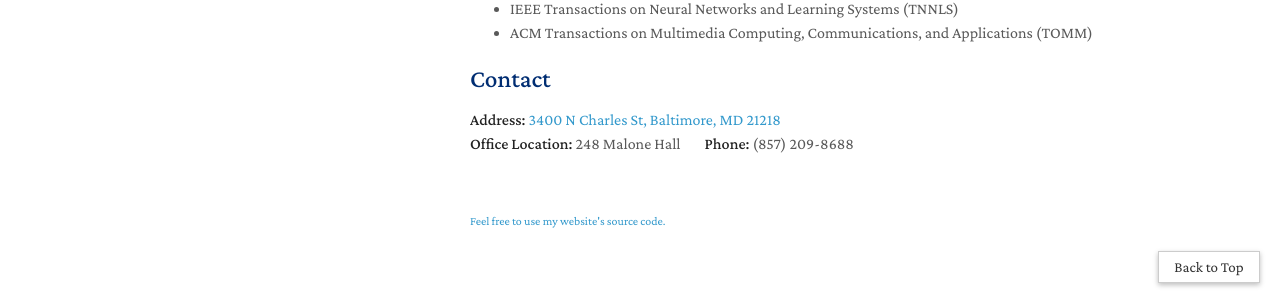
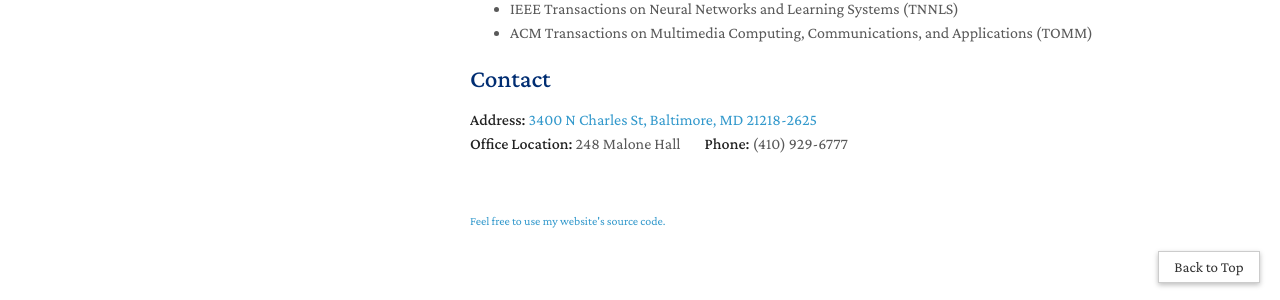
Before and after one commit to yaoyao-liu/yaoyao-liu.github.io, a Jekyll site: the page built from index.md, in a window 1280 px wide and 900 px high, scrolled down 2807 px. Shown: the part 597-897 px from the top of the window. Built offline with Jekyll 4.4.1, drawn with Linux system fonts in a browser that asks for light colours; nearby versions of some CDN libraries; comment, search, counter and statistics services are not loaded; a style sheet for code colours, icons or effects is not loaded; our own code applies the rules of GitHub Pages for plain Markdown files.

Commit message:
Update index.md

```diff
--- a/index.md
+++ b/index.md
@@ -37,6 +37,6 @@ My research lies at the intersection of **computer vision** and **machine learni
 {% include_relative _includes/services.md %}
 
 ## Contact
-**Address:** [3400 N Charles St, Baltimore, MD 21218](https://www.google.com/maps/place/Malone+Hall,+3400+N+Charles+St,+Baltimore,+MD+21218/@39.3262085,-76.6253679,17z/data=!3m1!4b1!4m6!3m5!1s0x89c804de59b4d18d:0x2d92398f0946a9ad!8m2!3d39.3262044!4d-76.6208832!16s%2Fg%2F11b6g45l_1?coh=164777&entry=tt)
+**Address:** [3400 N Charles St, Baltimore, MD 21218-2625](https://www.google.com/maps/place/Malone+Hall,+3400+N+Charles+St,+Baltimore,+MD+21218/@39.3262085,-76.6253679,17z/data=!3m1!4b1!4m6!3m5!1s0x89c804de59b4d18d:0x2d92398f0946a9ad!8m2!3d39.3262044!4d-76.6208832!16s%2Fg%2F11b6g45l_1?coh=164777&entry=tt)
 <br>
-**Office Location:** 248 Malone Hall &nbsp;&nbsp;&nbsp;&nbsp;&nbsp;&nbsp; **Phone:** (857) 209-8688
+**Office Location:** 248 Malone Hall &nbsp;&nbsp;&nbsp;&nbsp;&nbsp;&nbsp; **Phone:** (410) 929-6777
```
